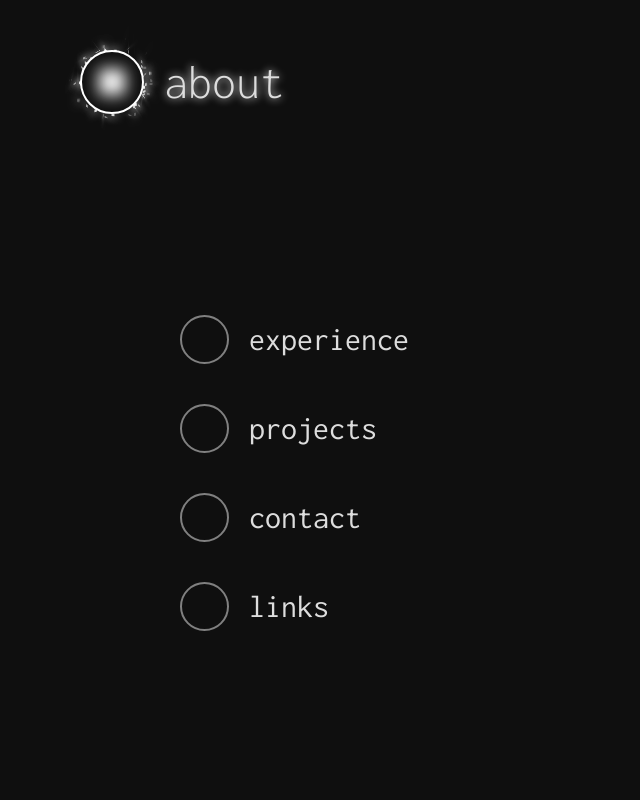
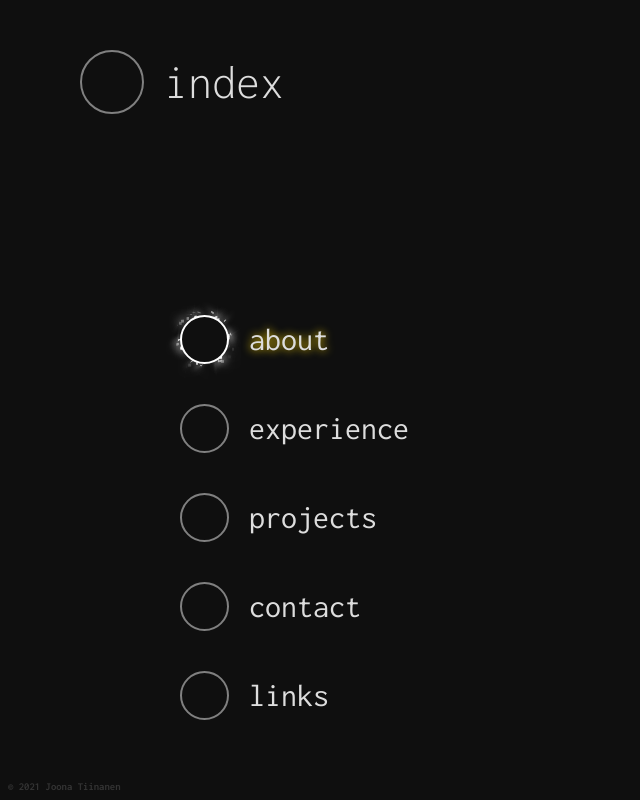
Before and after one commit to DrJonki/DrJonki.github.io, a Vue app: page /#/about in a window 1280 px wide. Shown: the whole page, without its empty margins (0-640 px from the left). Built offline with nearby package versions, Linux system fonts and the light colour scheme.

Commit message:
Progress

```diff
--- a/src/App.vue
+++ b/src/App.vue
@@ -1,34 +1,42 @@
 <template>
-  <div class="app">
+  <div class="app" :style="{ opacity: ready ? 1 : 0}">
     <div class="nav">
       <div
           v-for="{ route, title, size, titleEl } in navProps" :key="route"
           class="nav-item"
       >
         <GlowRing
+          :ref="route"
           :active="isActive(route)"
-          :hover="!!hoverStatus[route]"
+          :hover="isHovering(route)"
           :size="size"
           @click="nav(route)"
-          @mouseenter.native="$set(hoverStatus, route, true)"
-          @mouseleave.native="$set(hoverStatus, route, false)"
+          @mouseenter.native="setHover(route, true)"
+          @mouseleave.native="setHover(route, false)"
         ></GlowRing>
         <component
           :is="titleEl"
           class="nav-title"
-          :class="{ hover: !!hoverStatus[route] || isActive(route) }"
+          :class="{ hover: isHovering(route), active: isActive(route) }"
           @click="nav(route)"
-          @mouseenter="$set(hoverStatus, route, true)"
-          @mouseleave="$set(hoverStatus, route, false)"
+          @mouseenter="setHover(route, true)"
+          @mouseleave="setHover(route, false)"
         >
           {{ title }}
         </component>
       </div>
     </div>
 
+    <div
+      v-for="(wire, idx) in wires" :key="idx"
+      class="wire"
+    ></div>
+
     <div class="content">
       <router-view></router-view>
     </div>
+
+    <h6 class="copyright-notice">© 2021 Joona Tiinanen</h6>
   </div>
 </template>
 
@@ -39,16 +47,42 @@ import Component from 'vue-class-component'
 import GlowRing from '@/components/GlowRing.vue'
 import { rootPages } from '@/router/index'
 
+interface Wire {
+  associations: string[];
+}
+
 @Component({
   components: {
     GlowRing
   }
 })
 export default class App extends Vue {
+  private resizeListener!: (this: Window, ev: UIEvent) => unknown;
+
   private hoverStatus: { [key: string]: boolean} = {};
+  private ready = false;
+  private wires: [string, string][] = []
 
   private isActive (routeName: string) {
     return this.$route.name === routeName
+  }
+
+  private isHovering (routeName: string) {
+    return !!this.hoverStatus[routeName]
+  }
+
+  private isActiveOrHovering (routeName: string) {
+    return this.isActive(routeName) || this.isHovering(routeName)
+  }
+
+  private wireColor (key: string) {
+    if (this.isActive(key)) {
+      return 'gold'
+    } else if (this.isHovering(key)) {
+      return 'white'
+    }
+
+    return 'gray'
   }
 
   private nav (routeName: string) {
@@ -57,7 +91,7 @@ export default class App extends Vue {
 
   private get navProps () {
     const extraProps: { [key: string]: {} } = {
-      about: {
+      index: {
         size: 60,
         titleEl: 'h2'
       }
@@ -71,6 +105,56 @@ export default class App extends Vue {
         titleEl: 'h3'
       }, extraProps[page] ?? {})
     ))
+  }
+
+  private calcWires () {
+    const getRingElem = (ref: string) => ([this.$refs[ref]].flat()[0] as GlowRing).$el as Element
+
+    const gap = 20
+    const foldOffset = 20
+
+    const topRect = getRingElem('index').getBoundingClientRect()
+    const startX = (topRect.left + topRect.right) / 2
+    const startY = topRect.bottom + gap
+
+    this.wires = rootPages.slice(1).map(page => {
+      const elemRect = getRingElem(page).getBoundingClientRect()
+      const endX = elemRect.left - gap
+      const endY = (elemRect.top + elemRect.bottom) / 2
+
+      return [page, [`${startX},${startY}`, `${startX},${endY - foldOffset}`, `${startX + foldOffset},${endY}`, `${endX},${endY}`].join(' ')]
+    })
+
+    this.ready = true
+  }
+
+  private setHover (route: string, hover: boolean) {
+    this.$set(this.hoverStatus, route, hover)
+  }
+
+  private created () {
+    if (this.$route.path !== '/') {
+      return
+    }
+
+    setTimeout(() => {
+      this.$router.push({ name: 'about' })
+    }, 1000)
+  }
+
+  private mounted () {
+    this.$nextTick(() => {
+      this.calcWires()
+
+      this.resizeListener = () => {
+        this.calcWires()
+      }
+      window.addEventListener('resize', this.resizeListener)
+    })
+  }
+
+  private beforeDestroy () {
+    window.removeEventListener('resize', this.resizeListener)
   }
 }
 
@@ -98,7 +182,7 @@ h3 {
   font-weight: 400;
 }
 
-:is(h1, h2, h3, h4, h5, h6) {
+h1, h2, h3, h4, h5, h6 {
   color: #ddd;
 }
 
@@ -115,6 +199,8 @@ body {
 
 <style lang="scss" scoped>
 
+@import "@/scss/colors.scss";
+
 .app {
   height: 100%;
   width: 100%;
@@ -122,6 +208,7 @@ body {
 }
 
 .nav {
+  position: relative;
   height: 100%;
   margin-left: 80px;
   display: flex;
@@ -153,14 +240,31 @@ body {
     cursor: pointer;
 
     &.hover {
-      text-shadow: 0 0 8px white;
+      text-shadow: 0 0 8px $main-color;
+    }
+
+    &.active {
+      text-shadow: 0 0 8px $secondary-color;
     }
   }
 }
 
+.wire {
+  position: absolute;
+  transform-origin: top center;
+}
+
 .content {
   margin-left: 200px;
-  overflow-y: auto;
+  flex: 1;
+}
+
+.copyright-notice {
+  position: fixed;
+  color: #333;
+  user-select: none;
+  bottom: 0;
+  margin: 0 0 8px 8px;
 }
 
 </style>
--- a/src/components/ContentPage.vue
+++ b/src/components/ContentPage.vue
@@ -1,9 +1,22 @@
 <template>
-  <div>
-    <div
-      v-for="(html, idx) in contentHtml" :key="idx"
-      v-html="html"
-    ></div>
+  <div class="content-container">
+    <div class="content" ref="content">
+      <div
+        v-for="(html, idx) in contentHtml" :key="idx"
+        v-html="html"
+      ></div>
+      <div class="bottom-padding"></div>
+    </div>
+    <transition name="fade" appear>
+      <div v-show="showIndex && indexReady" class="index">
+        <component
+          v-for="({ tag, text }, idx) in indexItems" :key="idx"
+          :is="tag"
+        >
+          {{ text }}
+        </component>
+      </div>
+    </transition>
   </div>
 </template>
 <script lang="ts">
@@ -11,6 +24,11 @@
 import Vue from 'vue'
 import Component from 'vue-class-component'
 import { Prop } from 'vue-property-decorator'
+
+interface IndexItem {
+  tag: string;
+  text: string;
+}
 
 @Component
 export default class ContentPage extends Vue {
@@ -20,9 +38,39 @@ export default class ContentPage extends Vue {
   })
   private contentHtml!: string[];
 
+  @Prop({ required: true })
+  private showIndex!: boolean;
+
+  private indexReady = false;
+
+  private indexItems: IndexItem[] = []
+
   private mounted () {
     this.$nextTick(() => {
-      //
+      const contentEl = [this.$refs.content].flat()[0] as Element
+      const contentElHeaders = contentEl.querySelectorAll('h1, h2, h3')
+      const headerEls: Element[] = []
+
+      const replacementTags: { [tag: string]: string } = {
+        H1: 'h4',
+        H2: 'h5',
+        H3: 'h6'
+      }
+
+      for (let i = 0; i < contentElHeaders.length; ++i) {
+        headerEls.push(contentElHeaders[i])
+      }
+
+      this.indexItems = headerEls.map(el => ({
+        tag: replacementTags[el.tagName],
+        text: el.textContent ?? ''
+      }))
+
+      console.log(contentElHeaders, this.indexItems)
+
+      setTimeout(() => {
+        this.indexReady = true
+      }, 500)
     })
   }
 }
@@ -30,4 +78,50 @@ export default class ContentPage extends Vue {
 </script>
 <style lang="scss" scoped>
 
+.content-container {
+  display: flex;
+  max-height: 100%;
+  overflow-y: auto;
+  overscroll-behavior-y: contain;
+
+  &::-webkit-scrollbar {
+    display: none;
+  }
+  -ms-overflow-style: none;
+  scrollbar-width: none;
+}
+
+.content {
+  max-width: 1280px;
+  hyphens: auto;
+  text-align: justify;
+
+  .bottom-padding {
+    height: 0;
+  }
+}
+
+.index {
+  position: fixed;
+  right: 100px;
+  margin-left: auto;
+  margin-top: 100px;
+  display: flex;
+  flex-direction: column;
+  align-items: flex-end;
+
+  > * {
+    color: #777;
+    margin: 0;
+    padding: 0;
+  }
+}
+
+.fade-enter-active {
+  transition: opacity .25s;
+}
+.fade-enter {
+  opacity: 0;
+}
+
 </style>
--- a/src/components/GlowRing.vue
+++ b/src/components/GlowRing.vue
@@ -17,6 +17,7 @@
 import Vue from 'vue'
 import Component from 'vue-class-component'
 import { Prop } from 'vue-property-decorator'
+import colors from '@/scss/colors.scss'
 
 interface Particle {
   direction: [number, number];
@@ -64,7 +65,7 @@ export default class GlowRing extends Vue {
 
   private get coreStyle () {
     return {
-      'box-shadow': `0px 0px ${0.272 * this.size}px ${0.22 * this.size}px white`
+      'box-shadow': `0px 0px ${0.272 * this.size}px ${0.22 * this.size}px ${colors['secondary-color']}`
     }
   }
 
@@ -145,6 +146,8 @@ export default class GlowRing extends Vue {
 </script>
 <style lang="scss" scoped>
 
+@import "@/scss/colors.scss";
+
 .ring {
   transition: box-shadow .5s ease, border-color .75s ease;
 
@@ -159,11 +162,11 @@ export default class GlowRing extends Vue {
   align-items: center;
 
   &.hover:not(.active) {
-    box-shadow: 0px 0px 10px 1px white;
+    box-shadow: 0px 0px 10px 1px $main-color;
   }
 
   &.active, &.hover {
-    border-color: white;
+    border-color: $main-color;
   }
 
   .core {
@@ -188,8 +191,8 @@ export default class GlowRing extends Vue {
   width: $particleSize;
   height: $particleSize;
   border-radius: 25%;
-  background: white;
-  box-shadow: 0px 0px 10px 1px white;
+  background: $main-color;
+  box-shadow: 0px 0px 10px 1px $main-color;
   transform-origin: center;
   left: -$particleSize / 2;
   top: -$particleSize / 2;
--- a/src/router/index.ts
+++ b/src/router/index.ts
@@ -1,12 +1,13 @@
 import Vue from 'vue'
 import VueRouter, { RouteConfig } from 'vue-router'
-import Home from '@/views/Home.vue'
+import ContentView from '@/views/Content.vue'
 import ContentPage from '@/components/ContentPage.vue'
 
 Vue.use(VueRouter)
 
 const ctx = require.context('~/', true, /\.md/)
 export const rootPages = [
+  'index',
   'about',
   'experience',
   'projects',
@@ -15,29 +16,28 @@ export const rootPages = [
 ]
 
 interface Content {
-  html: string[];
+  contentHtml: string[];
+  showIndex: boolean;
 }
-const content: Content[] = rootPages.map(page => {
+const content: Content[] = rootPages.map((page, idx) => {
   const pages = ctx.keys().filter(key => key.includes(`/${page}/`))
 
   return {
-    html: pages.sort().map(subPage => ctx(subPage))
+    contentHtml: pages.sort().map(subPage => ctx(subPage)),
+    showIndex: idx !== 0
   }
 })
 
-const routes: Array<RouteConfig> = [
+const routes: RouteConfig[] = [
   {
     path: '/',
     name: 'Home',
-    component: Home,
-    redirect: '/about',
+    component: ContentView,
     children: rootPages.map((page, idx) => ({
       path: page,
       name: page,
       component: ContentPage,
-      props: {
-        contentHtml: content[idx].html
-      }
+      props: content[idx]
     }))
   }
 ]
--- /dev/null
+++ b/src/scss/colors.scss
@@ -0,0 +1,7 @@
+$main-color: white;
+$secondary-color: gold;
+
+:export {
+  main-color: $main-color;
+  secondary-color: $secondary-color;
+}
--- /dev/null
+++ b/src/shims-scss.d.ts
@@ -0,0 +1 @@
+declare module '*.scss';
--- /dev/null
+++ b/src/views/Content.vue
@@ -0,0 +1,15 @@
+<template>
+  <transition name="fade" mode="out-in" appear>
+    <router-view :key="$route.path"></router-view>
+  </transition>
+</template>
+<style lang="scss" scoped>
+
+.fade-enter-active, .fade-leave-active {
+  transition: opacity .25s;
+}
+.fade-enter, .fade-leave-to {
+  opacity: 0;
+}
+
+</style>
--- a/src/views/Home.vue
+++ /dev/null
@@ -1,15 +0,0 @@
-<template>
-  <div style="width: 50%;">
-    <router-view></router-view>
-  </div>
-</template>
-
-<script lang="ts">
-
-import Vue from 'vue'
-import Component from 'vue-class-component'
-
-@Component
-export default class Home extends Vue {}
-
-</script>
```
Also changed, not shown: content/experience/2-test.md (added, +2 -0 lines), content/index/1-header.md (added, +2 -0 lines).
